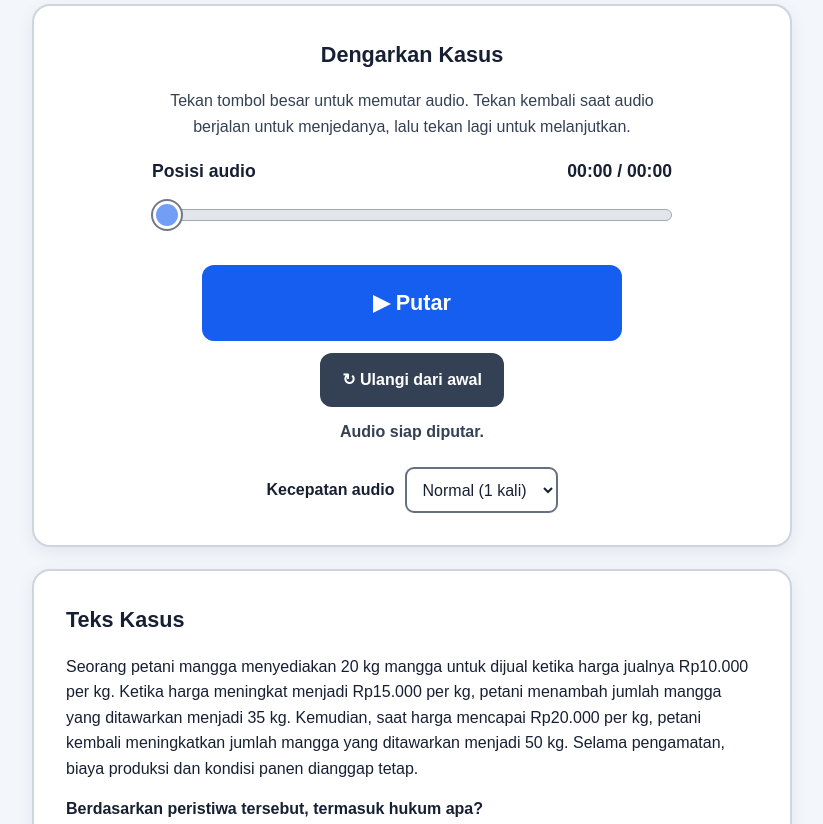
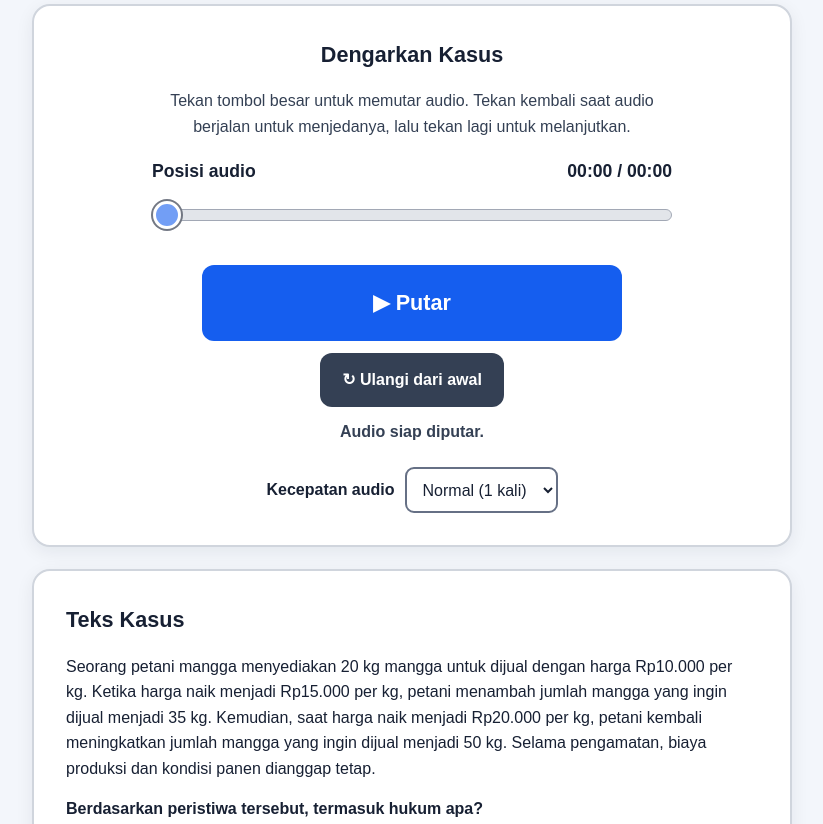
Before and after one commit to Chillaaaa/Mangga, a plain HTML site: page index.html in a window 1280 px wide. Shown: the part 128-952 px from the top of the page, without its empty margins (228-1051 px from the left). Drawn offline with Linux system fonts and the light colour scheme.

Commit message:
Update index.html

```diff
--- a/index.html
+++ b/index.html
@@ -234,7 +234,7 @@
 
     <section class="card transcript" aria-labelledby="case-heading">
       <h2 id="case-heading">Teks Kasus</h2>
-      <p>Seorang petani mangga menyediakan 20 kg mangga untuk dijual ketika harga jualnya Rp10.000 per kg. Ketika harga meningkat menjadi Rp15.000 per kg, petani menambah jumlah mangga yang ditawarkan menjadi 35 kg. Kemudian, saat harga mencapai Rp20.000 per kg, petani kembali meningkatkan jumlah mangga yang ditawarkan menjadi 50 kg. Selama pengamatan, biaya produksi dan kondisi panen dianggap tetap.</p>
+      <p>Seorang petani mangga menyediakan 20 kg mangga untuk dijual dengan harga Rp10.000 per kg. Ketika harga naik menjadi Rp15.000 per kg, petani menambah jumlah mangga yang ingin dijual menjadi 35 kg. Kemudian, saat harga naik menjadi Rp20.000 per kg, petani kembali meningkatkan jumlah mangga yang ingin dijual menjadi 50 kg. Selama pengamatan, biaya produksi dan kondisi panen dianggap tetap.</p>
       <p><strong>Berdasarkan peristiwa tersebut, termasuk hukum apa?</strong></p>
     </section>
 
```
